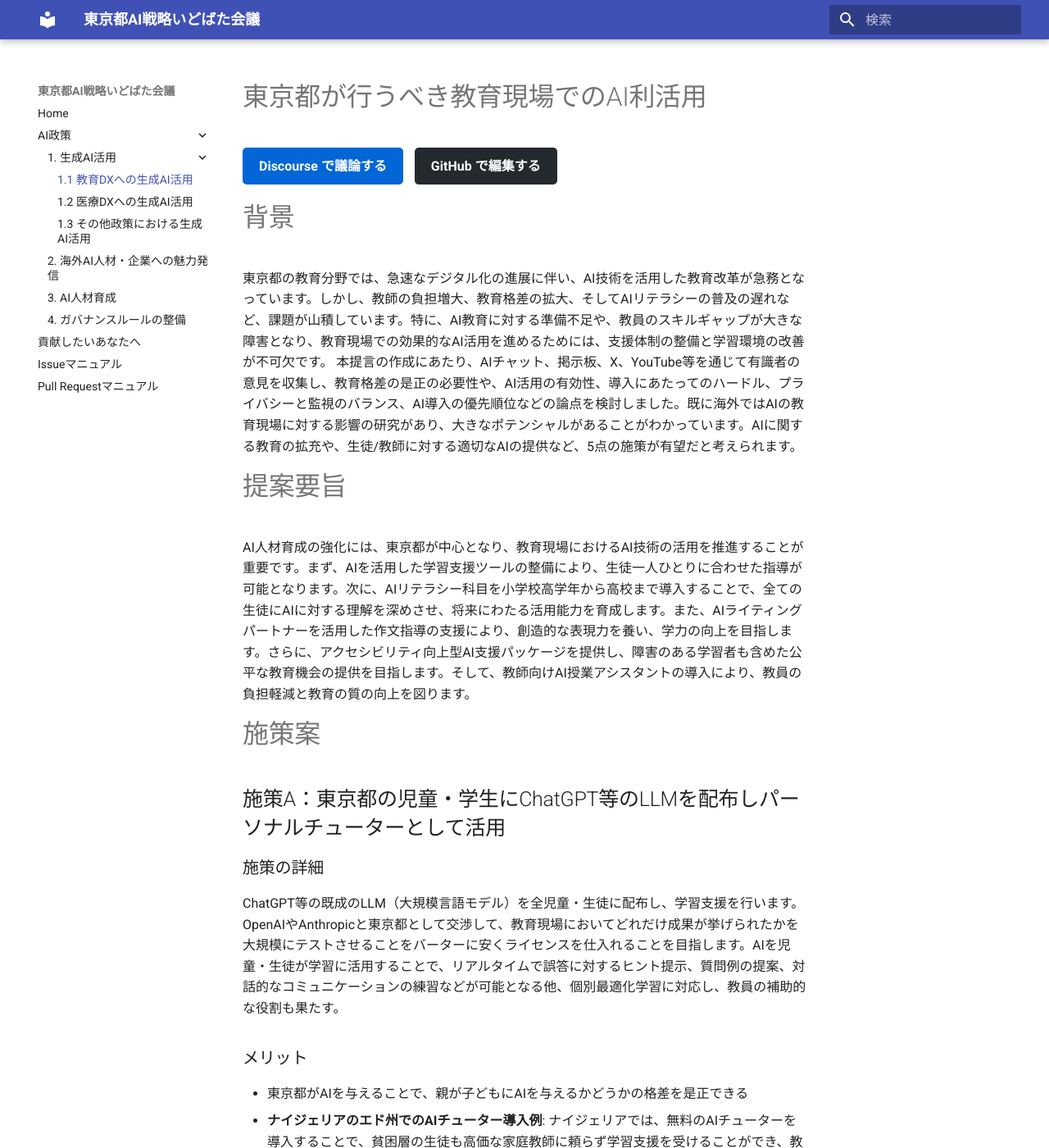
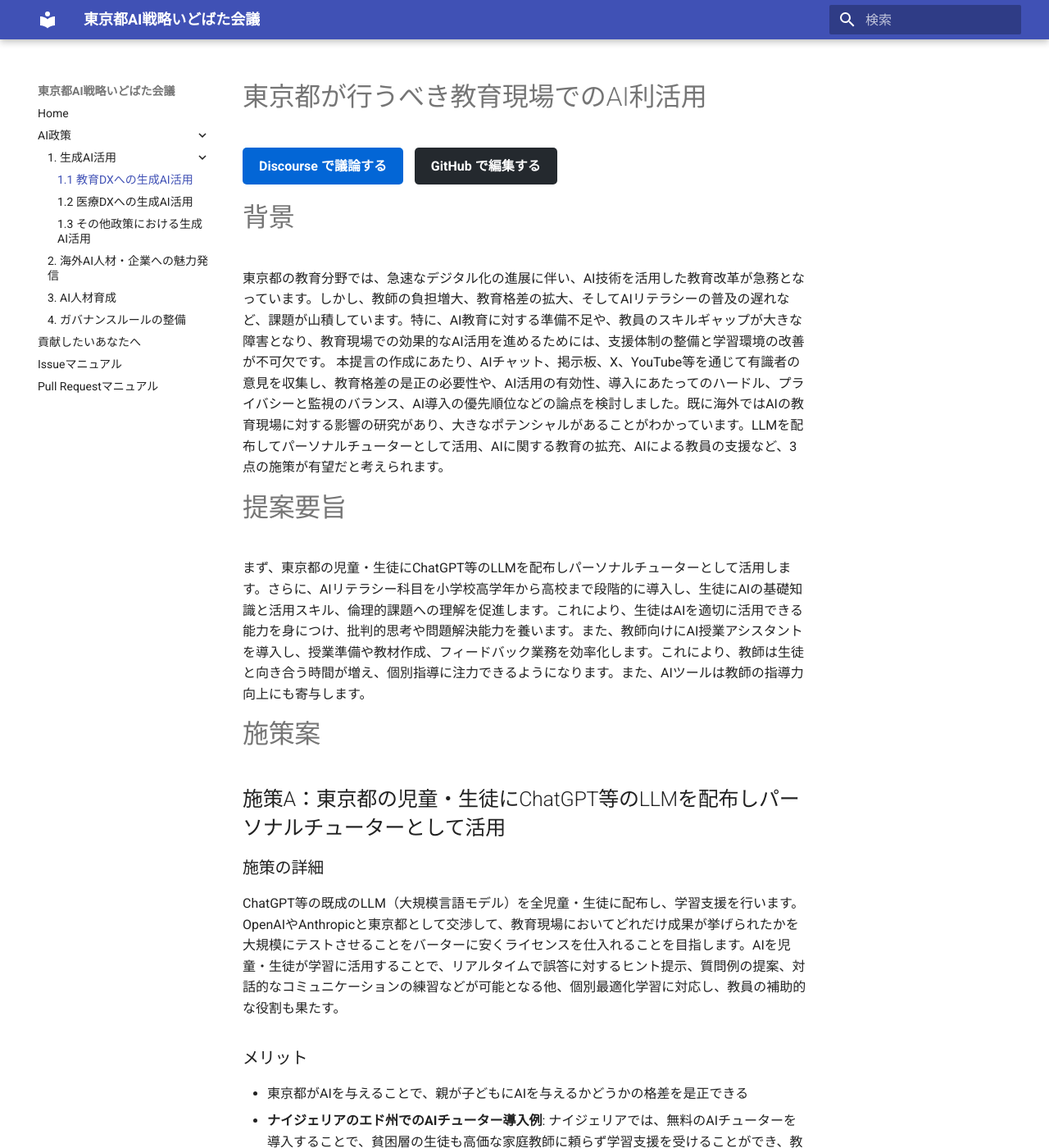
Before and after one commit to takahiroanno2024/2025_ai_idobatakaigi_output, an MkDocs documentation site: the page built from docs/1.1_教育DXへの生成AI活用.md, in a window 1280 px wide and 1400 px high. Shown: the whole window at 82% size. Built offline with MkDocs 1.6.1 and Material for MkDocs 9.7.7, drawn with Linux system fonts in a browser that asks for light colours.

Commit message:
Update 1.1_教育DXへの生成AI活用.md

```diff
--- a/docs/1.1_教育DXへの生成AI活用.md
+++ b/docs/1.1_教育DXへの生成AI活用.md
@@ -8,14 +8,14 @@
 
 # 背景
 東京都の教育分野では、急速なデジタル化の進展に伴い、AI技術を活用した教育改革が急務となっています。しかし、教師の負担増大、教育格差の拡大、そしてAIリテラシーの普及の遅れなど、課題が山積しています。特に、AI教育に対する準備不足や、教員のスキルギャップが大きな障害となり、教育現場での効果的なAI活用を進めるためには、支援体制の整備と学習環境の改善が不可欠です。
-本提言の作成にあたり、AIチャット、掲示板、X、YouTube等を通じて有識者の意見を収集し、教育格差の是正の必要性や、AI活用の有効性、導入にあたってのハードル、プライバシーと監視のバランス、AI導入の優先順位などの論点を検討しました。既に海外ではAIの教育現場に対する影響の研究があり、大きなポテンシャルがあることがわかっています。AIに関する教育の拡充や、生徒/教師に対する適切なAIの提供など、5点の施策が有望だと考えられます。
+本提言の作成にあたり、AIチャット、掲示板、X、YouTube等を通じて有識者の意見を収集し、教育格差の是正の必要性や、AI活用の有効性、導入にあたってのハードル、プライバシーと監視のバランス、AI導入の優先順位などの論点を検討しました。既に海外ではAIの教育現場に対する影響の研究があり、大きなポテンシャルがあることがわかっています。LLMを配布してパーソナルチューターとして活用、AIに関する教育の拡充、AIによる教員の支援など、3点の施策が有望だと考えられます。
 
 # 提案要旨
-AI人材育成の強化には、東京都が中心となり、教育現場におけるAI技術の活用を推進することが重要です。まず、AIを活用した学習支援ツールの整備により、生徒一人ひとりに合わせた指導が可能となります。次に、AIリテラシー科目を小学校高学年から高校まで導入することで、全ての生徒にAIに対する理解を深めさせ、将来にわたる活用能力を育成します。また、AIライティングパートナーを活用した作文指導の支援により、創造的な表現力を養い、学力の向上を目指します。さらに、アクセシビリティ向上型AI支援パッケージを提供し、障害のある学習者も含めた公平な教育機会の提供を目指します。そして、教師向けAI授業アシスタントの導入により、教員の負担軽減と教育の質の向上を図ります。
+まず、東京都の児童・生徒にChatGPT等のLLMを配布しパーソナルチューターとして活用します。さらに、AIリテラシー科目を小学校高学年から高校まで段階的に導入し、生徒にAIの基礎知識と活用スキル、倫理的課題への理解を促進します。これにより、生徒はAIを適切に活用できる能力を身につけ、批判的思考や問題解決能力を養います。また、教師向けにAI授業アシスタントを導入し、授業準備や教材作成、フィードバック業務を効率化します。これにより、教師は生徒と向き合う時間が増え、個別指導に注力できるようになります。また、AIツールは教師の指導力向上にも寄与します。
 
 # 施策案
 
-## 施策A：東京都の児童・学生にChatGPT等のLLMを配布しパーソナルチューターとして活用
+## 施策A：東京都の児童・生徒にChatGPT等のLLMを配布しパーソナルチューターとして活用
 
 ### 施策の詳細
 ChatGPT等の既成のLLM（大規模言語モデル）を全児童・生徒に配布し、学習支援を行います。OpenAIやAnthropicと東京都として交渉して、教育現場においてどれだけ成果が挙げられたかを大規模にテストさせることをバーターに安くライセンスを仕入れることを目指します。AIを児童・生徒が学習に活用することで、リアルタイムで誤答に対するヒント提示、質問例の提案、対話的なコミュニケーションの練習などが可能となる他、個別最適化学習に対応し、教員の補助的な役割も果たす。
```
